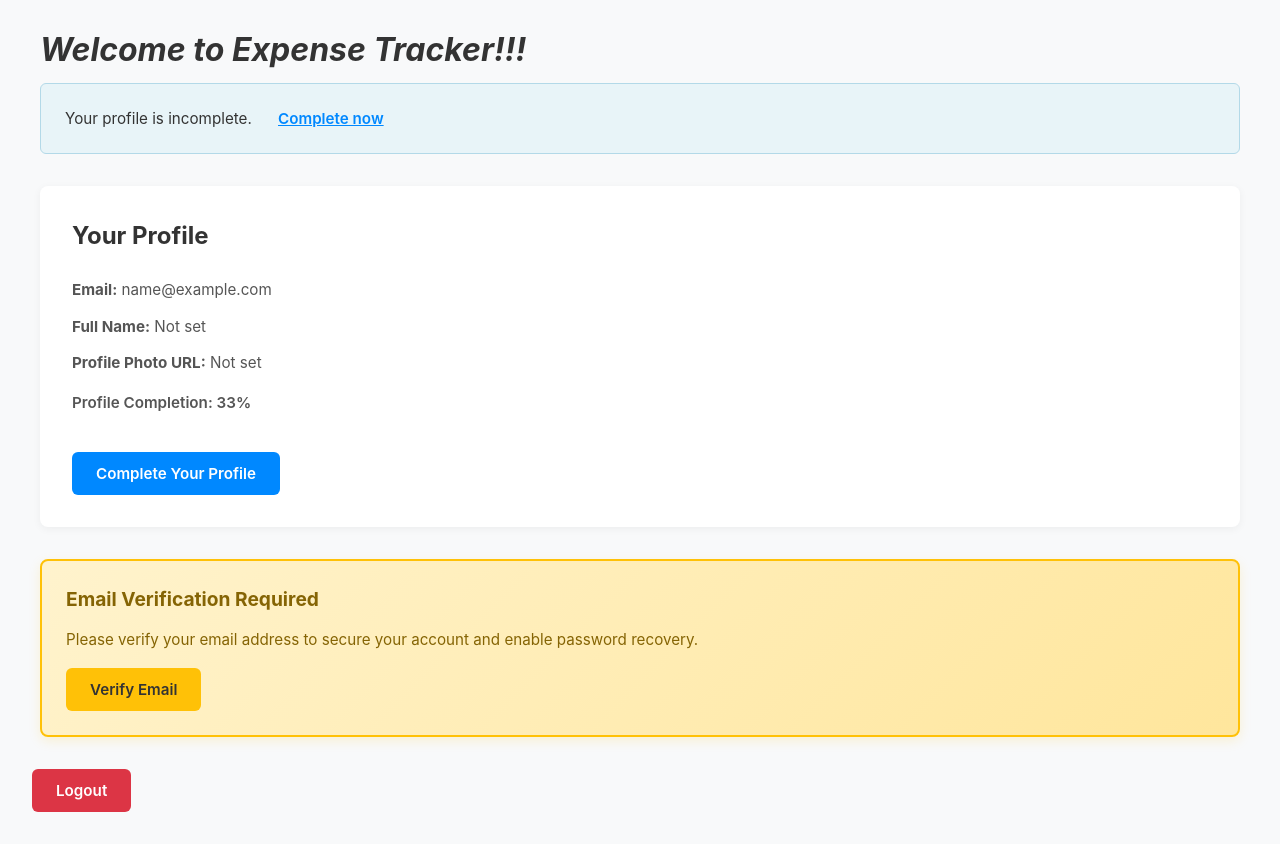
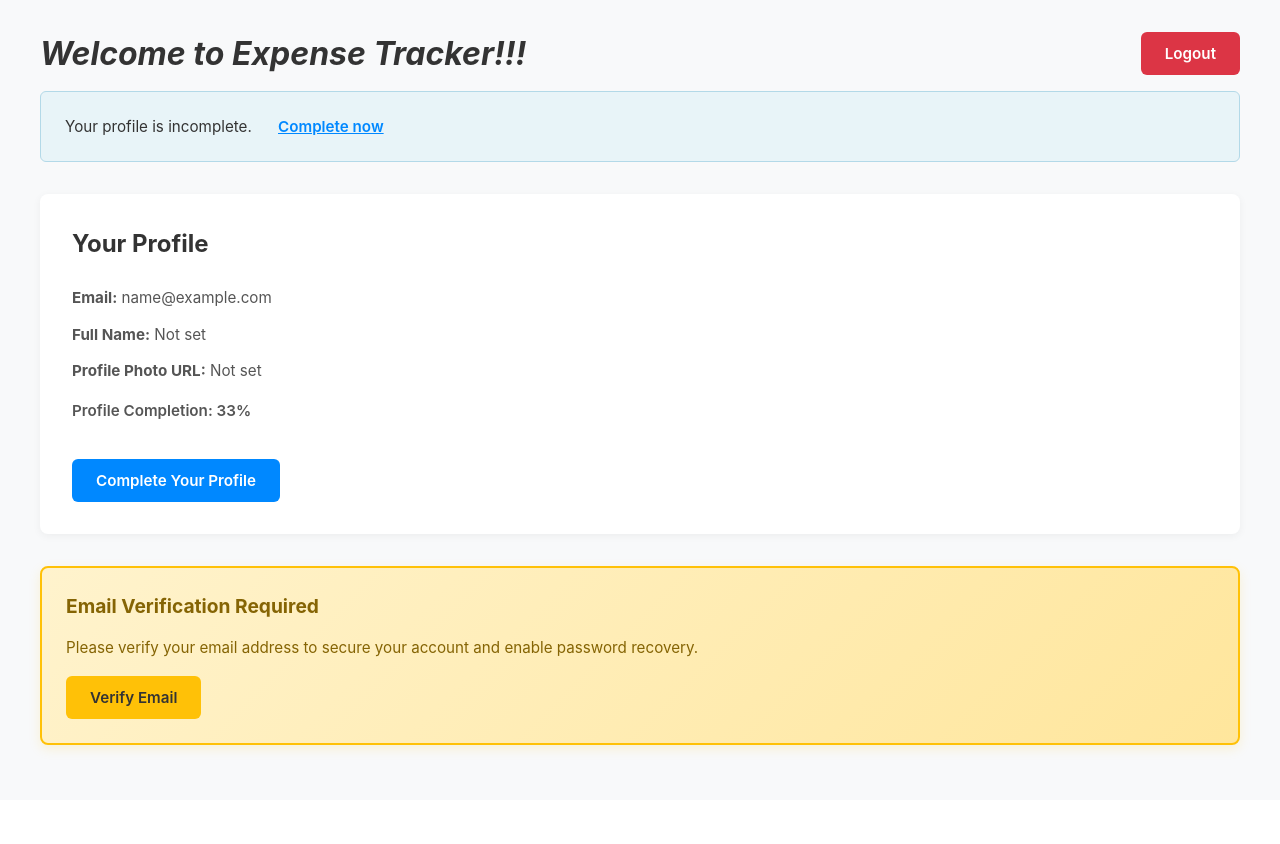
Before and after one commit to Subhrajitsarkar/Expense-Tracker-React, a React (Vite) app in the folder vite-project/: page /dashboard in a window 1280 px wide. After the commit the page ends 800 px from the top, so only its background shows below. Built offline with nearby package versions, Linux system fonts and the light colour scheme; no server answers; sample sign-in values are in the browser's storage.

Commit message:
Logout User

```diff
--- a/vite-project/src/App.css
+++ b/vite-project/src/App.css
@@ -233,10 +233,17 @@ main {
   margin: 0 auto 2rem;
 }
 
+.header-top {
+  display: flex;
+  justify-content: space-between;
+  align-items: center;
+  margin-bottom: 1rem;
+}
+
 .dashboard-header h1 {
   font-size: 2rem;
   color: #333;
-  margin-bottom: 1rem;
+  margin: 0;
   font-style: italic;
 }
 
@@ -332,12 +339,13 @@ main {
   font-weight: 600;
   cursor: pointer;
   transition: all 0.3s ease;
-  margin-top: 2rem;
+  margin: 0;
 }
 
 .btn-logout:hover {
   background-color: #c82333;
   transform: translateY(-2px);
+  box-shadow: 0 4px 12px rgba(220, 53, 69, 0.3);
 }
 
 /* Profile Completion Styles */
--- a/vite-project/src/Dashboard.jsx
+++ b/vite-project/src/Dashboard.jsx
@@ -76,7 +76,12 @@ const Dashboard = () => {
     return (
         <div className="dashboard-container">
             <div className="dashboard-header">
-                <h1>Welcome to Expense Tracker!!!</h1>
+                <div className="header-top">
+                    <h1>Welcome to Expense Tracker!!!</h1>
+                    <button className="btn-logout" onClick={handleLogout}>
+                        Logout
+                    </button>
+                </div>
                 {profileCompletion < 100 && (
                     <div className="profile-incomplete-banner">
                         <span className="banner-text">
@@ -149,10 +154,6 @@ const Dashboard = () => {
                     </div>
                 )}
             </div>
-
-            <button className="btn-logout" onClick={handleLogout}>
-                Logout
-            </button>
         </div>
     );
 };
```
